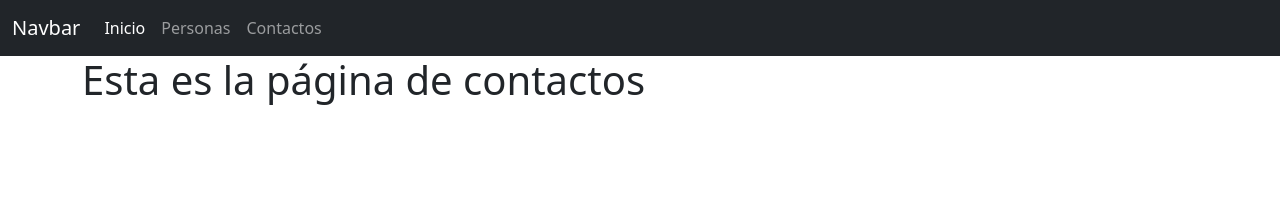
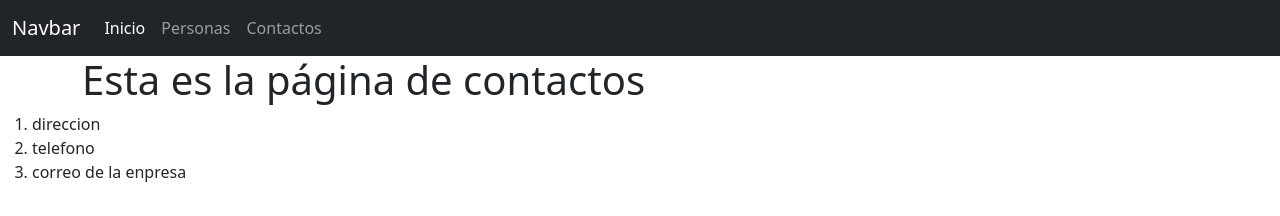
Before and after one commit to aureliosalgado/web2, a plain HTML site: page contactos.html in a window 1280 px wide. Drawn offline with Linux system fonts and the light colour scheme.

Commit message:
agregado una lista de datos en el archivo contactos

```diff
--- a/contactos.html
+++ b/contactos.html
@@ -33,6 +33,11 @@
     <div class="container">
         <h1>Esta es la página de contactos</h1>
     </div>
+    <ol>
+        <li>direccion </li>
+        <li>telefono </li>
+        <li>correo de la enpresa</li>
+       </ol>
     <script src="js/bootstrap.bundle.min.js"></script>
 </body>
 
```
